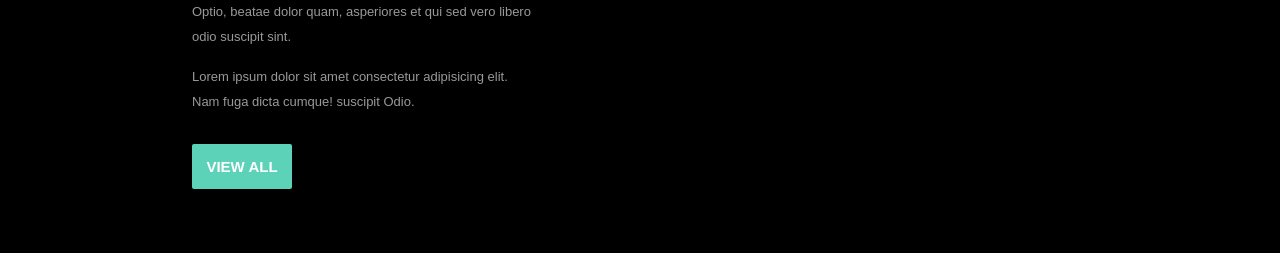
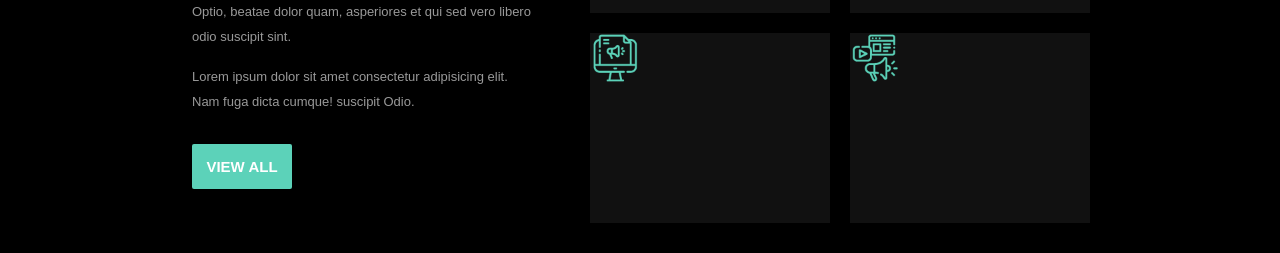
Before and after one commit to Taha-Khamis5/Repo, a plain HTML site: page index.html in a window 1280 px wide. Shown: the part 957-1210 px from the top of the page. Drawn offline with Linux system fonts and the light colour scheme.

Commit message:
Update style.css

```diff
--- a/style.css
+++ b/style.css
@@ -262,8 +262,8 @@ header .contact-header .about .vedio-icon div .about-behind-play-2 {
     top: 30px;
 }
 .sec-1 .div-sec-2 div div {
-    width: 40px;
-    height: 40px;
+    width: 240px;
+    height: 190px;
     margin: 10px;
     background-color: #111;
 }
```
